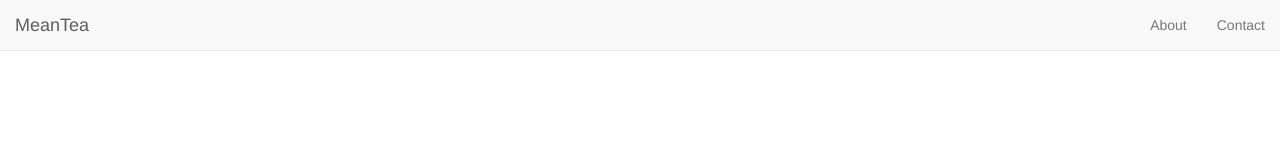
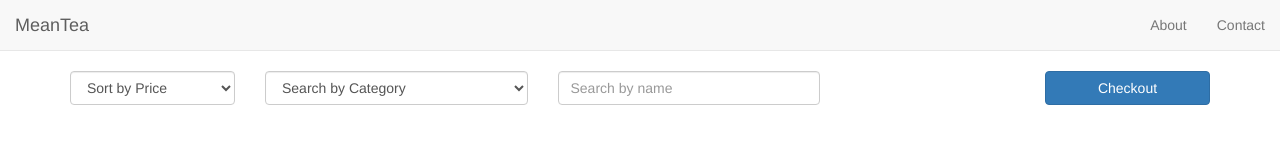
Before and after one commit to devanymoe/shopping-cart-app, a plain HTML site: page index.html in a window 1280 px wide. Drawn offline with nearby package versions, Linux system fonts and the light colour scheme; some packages are replaced by stand-ins of ours.

Commit message:
Create nav, search, and sort

```diff
--- a/index.html
+++ b/index.html
@@ -9,7 +9,7 @@
     <base href="/">
   </head>
   <body ng-app="myApp">
-    <nav class="navbar navbar-default navbar-static-top" ng-controller='NavController as navCtrl'>
+    <nav class="navbar navbar-default navbar-static-top">
       <div class="container-fluid">
         <div class="navbar-header">
           <button type="button" class="navbar-toggle collapsed" data-toggle="collapse" data-target="#bs-example-navbar-collapse-1" aria-expanded="false">
--- a/js/controllers.js
+++ b/js/controllers.js
@@ -4,7 +4,7 @@ angular
     .controller('CheckoutController', CheckoutController)
 
 ShopController.$inject = ['$route', 'StoreServices'];
-CheckoutConroller.$inject = ['$route', 'StoreServices'];
+CheckoutController.$inject = ['$route', 'StoreServices'];
 
 function ShopController($route, StoreServices) {
 
--- a/partials/shop.html
+++ b/partials/shop.html
@@ -0,0 +1,21 @@
+<div class="container">
+  <div class="row">
+    <div class="col-md-2">
+      <select class="form-control">
+        <option disabled selected>Sort by Price</option>
+      </select>
+    </div>
+    <div class="col-md-3">
+      <select class="form-control">
+        <option disabled selected>Search by Category</option>
+      </select>
+    </div>
+    <div class="col-md-3">
+      <input type="text" class="form-control" placeholder="Search by name">
+    </div>
+    <div class="col-md-2"></div>
+    <div class="col-md-2">
+      <button type="button" class="btn btn-block btn-primary">Checkout</button>
+    </div>
+  </div>
+</div>
```
